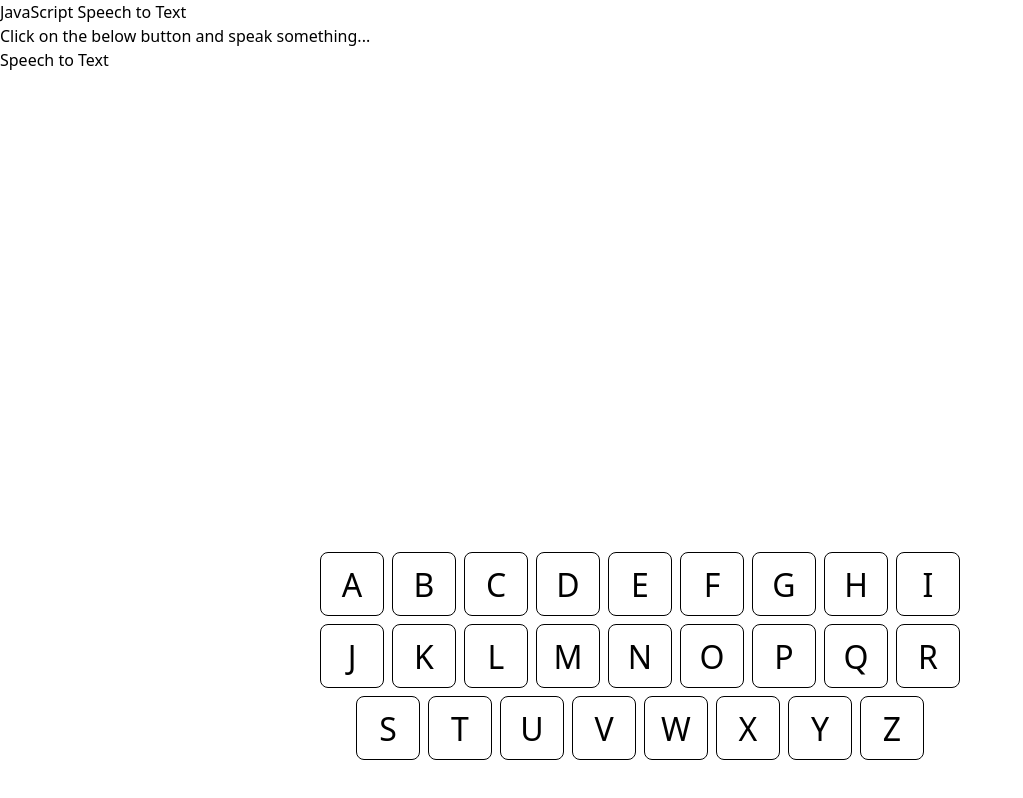
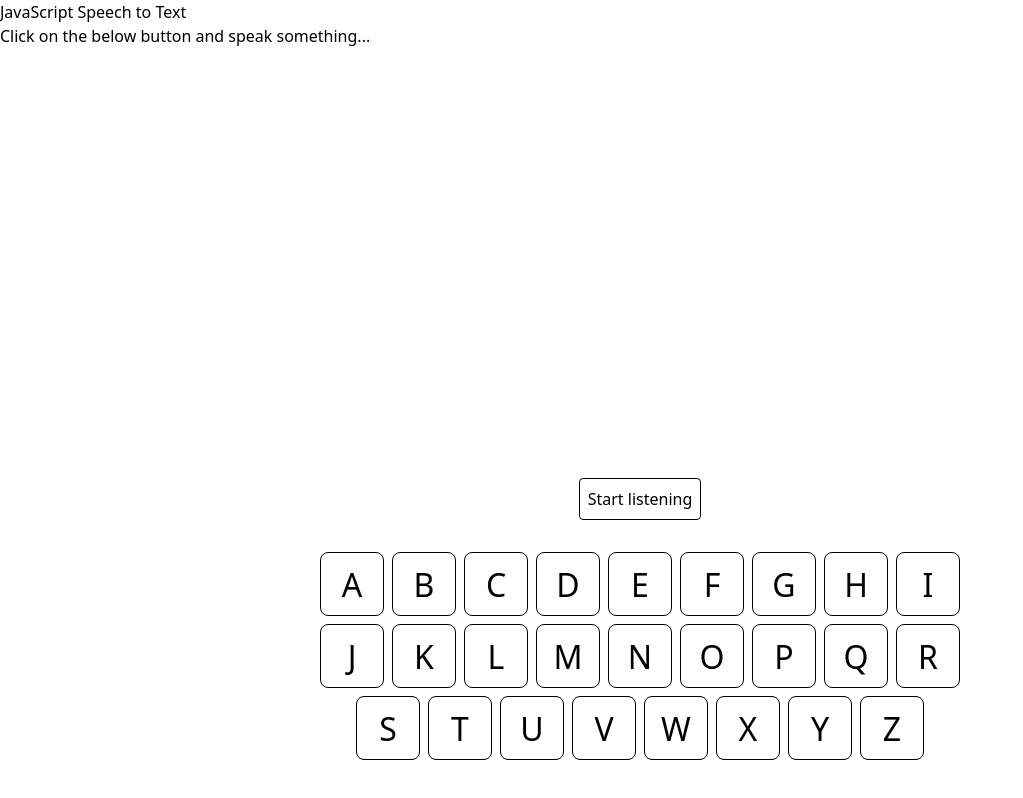
Before and after one commit to lucaschrng/devlab-voice, a plain HTML site: page index.html in a window 1280 px wide. Shown: the whole page, without its empty margins (0-1023 px from the left). Drawn offline with nearby package versions, Linux system fonts and the light colour scheme; no server answers.

Commit message:
Adjust layout

```diff
--- a/index.html
+++ b/index.html
@@ -7,11 +7,11 @@
 <body>
 <h2>JavaScript Speech to Text</h2>
 <p>Click on the below button and speak something...</p>
-<p><button type="button" onclick="runSpeechRecognition()">Speech to Text</button> &nbsp; <span id="action"></span></p>
 <div id="output" class="hide"></div>
 
 <p class="random"></p>
 <div class="w-full mb-10 alphabet flex flex-col items-center gap-2 fixed bottom-0">
+  <button type="button" class="border border-black p-2 rounded mb-6" onclick="runSpeechRecognition()">Start listening</button>
   <div class="flex gap-2">
     <span class="A">A</span>
     <span class="B">B</span>
```
